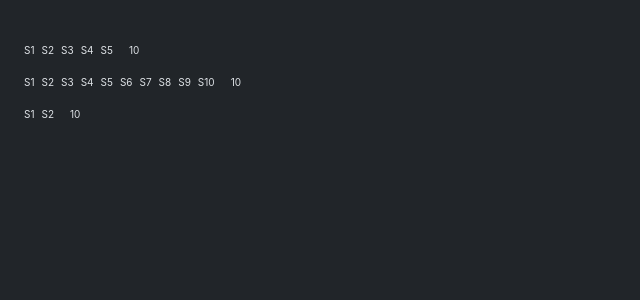
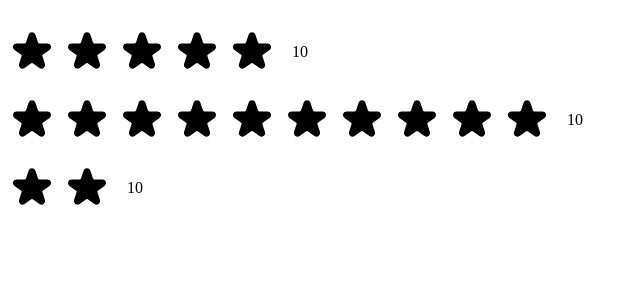
Before and after one commit to irabruce10/usepopcorn, a React (Create React App) app: page / in a window 1280 px wide. Shown: the top 300 px of the page, without its empty margins (0-640 px from the left). Built offline with nearby package versions, Linux system fonts and the light colour scheme.

Commit message:
star rating

```diff
--- a/src/StartRating.js
+++ b/src/StartRating.js
@@ -19,10 +19,59 @@ export default function StartRating({ maxRating = 2 }) {
     <div style={containerStyle}>
       <div style={starContainerStyle}>
         {Array.from({ length: maxRating }, (_, i) => (
-          <span>S{i + 1}</span>
+          <Star key={i} />
         ))}
       </div>
       <p style={textStyle}>10</p>
     </div>
   );
 }
+
+const starStyle = {
+  width: "48px",
+  height: "48px",
+  display: "block",
+  cursor: "pointer",
+};
+
+function Star() {
+  return (
+    <span role="button" style={starStyle}>
+      <svg
+        xmlns="http://www.w3.org/2000/svg"
+        viewBox="0 0 20 20"
+        fill="#000"
+        stroke="#000"
+      >
+        <path d="M9.049 2.927c.3-.921 1.603-.921 1.902 0l1.07 3.292a1 1 0 00.95.69h3.462c.969 0 1.371 1.24.588 1.81l-2.8 2.034a1 1 0 00-.364 1.118l1.07 3.292c.3.921-.755 1.688-1.54 1.118l-2.8-2.034a1 1 0 00-1.175 0l-2.8 2.034c-.784.57-1.838-.197-1.539-1.118l1.07-3.292a1 1 0 00-.364-1.118L2.98 8.72c-.783-.57-.38-1.81.588-1.81h3.461a1 1 0 00.951-.69l1.07-3.292z" />
+      </svg>
+    </span>
+  );
+}
+
+// svg
+//   xmlns="http://www.w3.org/2000/svg"
+//   viewBox="0 0 20 20"
+//   fill="#000"
+//   stroke="#000"
+// >
+//   <path
+//     d="M9.049 2.927c.3-.921 1.603-.921 1.902 0l1.07 3.292a1 1 0 00.95.69h3.462c.969 0 1.371 1.24.588 1.81l-2.8 2.034a1 1 0 00-.364 1.118l1.07 3.292c.3.921-.755 1.688-1.54 1.118l-2.8-2.034a1 1 0 00-1.175 0l-2.8 2.034c-.784.57-1.838-.197-1.539-1.118l1.07-3.292a1 1 0 00-.364-1.118L2.98 8.72c-.783-.57-.38-1.81.588-1.81h3.461a1 1 0 00.951-.69l1.07-3.292z"
+//   />
+// </svg>
+
+// EMPTY STAR
+
+// <svg
+//   xmlns="http://www.w3.org/2000/svg"
+//   fill="none"
+//   viewBox="0 0 24 24"
+//   stroke="#000"
+// >
+//   <path
+//     strokeLinecap="round"
+//     strokeLinejoin="round"
+//     strokeWidth="{2}"
+//     d="M11.049 2.927c.3-.921 1.603-.921 1.902 0l1.519 4.674a1 1 0 00.95.69h4.915c.969 0 1.371 1.24.588 1.81l-3.976 2.888a1 1 0 00-.363 1.118l1.518 4.674c.3.922-.755 1.688-1.538 1.118l-3.976-2.888a1 1 0 00-1.176 0l-3.976 2.888c-.783.57-1.838-.197-1.538-1.118l1.518-4.674a1 1 0 00-.363-1.118l-3.976-2.888c-.784-.57-.38-1.81.588-1.81h4.914a1 1 0 00.951-.69l1.519-4.674z"
+//   />
+// </svg>
--- a/src/index.js
+++ b/src/index.js
@@ -1,6 +1,6 @@
 import React from "react";
 import ReactDOM from "react-dom/client";
-import "./index.css";
+// import "./index.css";
 import StartRating from "./StartRating";
 // import App from "./App";
 
```
